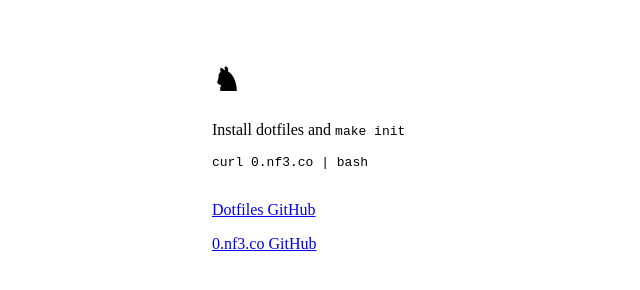
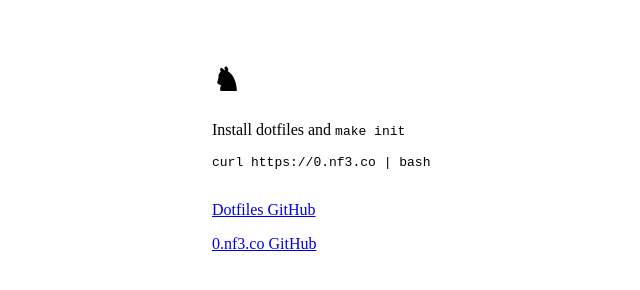
Before and after one commit to cblanc/0, a website: page public/help.html in a window 1280 px wide. Shown: the full height of the page, 124-764 px from the left. Drawn offline with Linux system fonts and the light colour scheme.

Commit message:
Use https (dev domain)

```diff
--- a/public/help.html
+++ b/public/help.html
@@ -8,7 +8,7 @@
     <main>
       <h1>♞</h1>
       <p>Install dotfiles and <code>make init</code></p>
-      <pre><code>curl 0.nf3.co | bash</code>
+      <pre><code>curl https://0.nf3.co | bash</code>
       </pre>
       <p><a href="https://github.com/cblanc/dotfiles">Dotfiles GitHub</a></p>
       <p><a href="https://github.com/cblanc/0">0.nf3.co GitHub</a></p>
```
